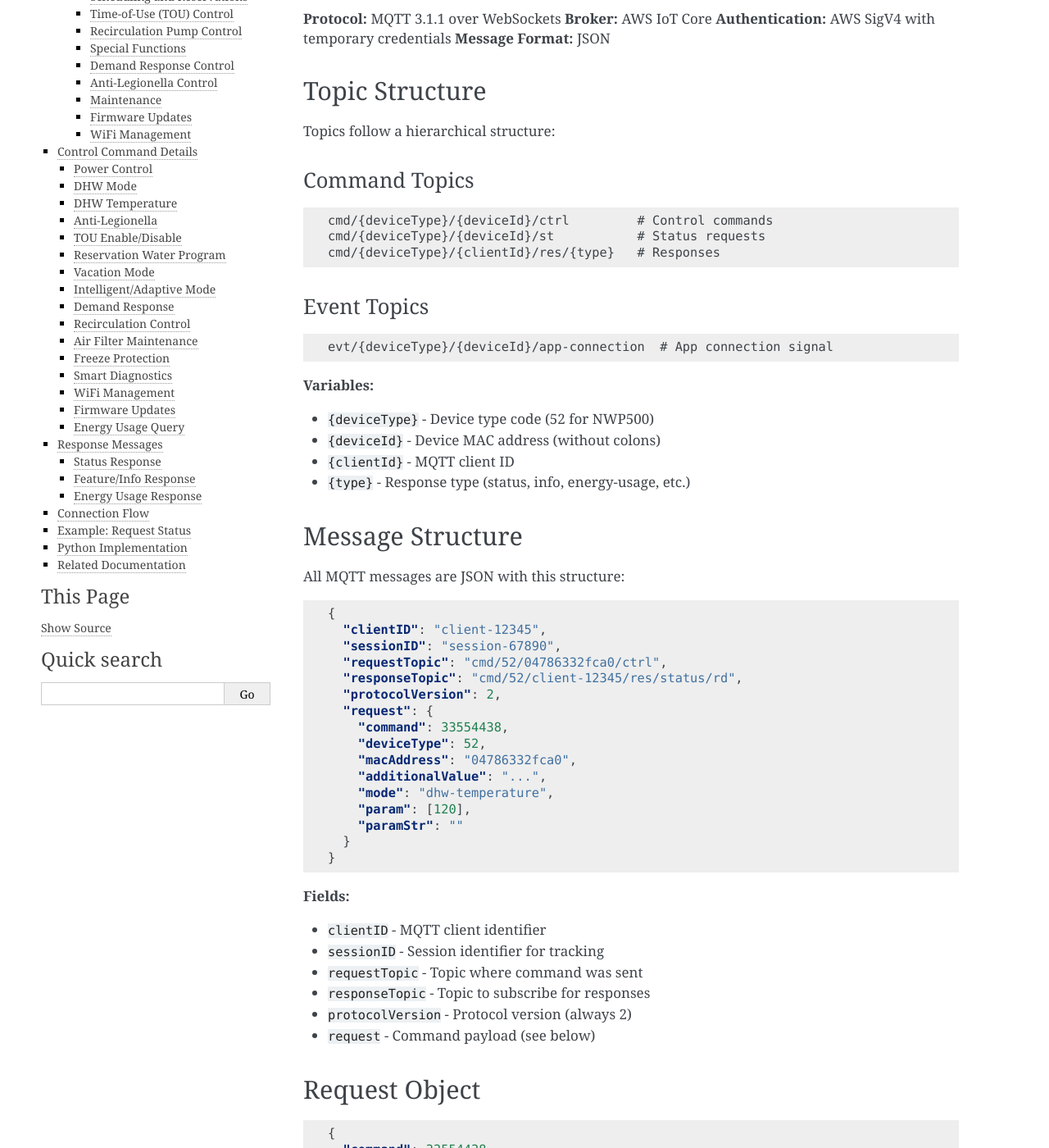
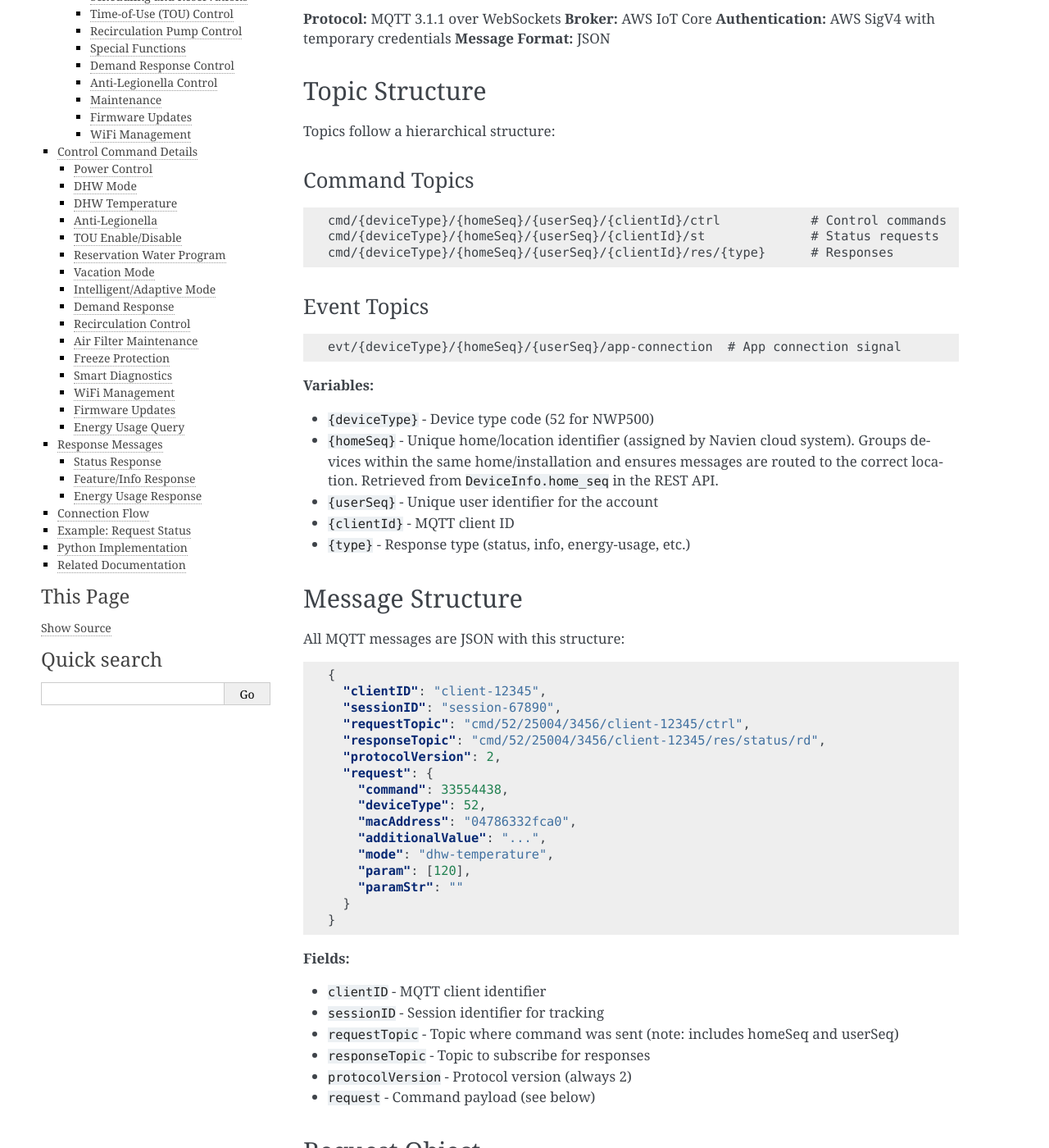
Before and after one commit to eman/nwp500-python, a Sphinx documentation site: the page built from docs/protocol/mqtt_protocol.rst, in a window 1280 px wide and 1400 px high, scrolled down 361 px. Shown: the whole window at 82% size. Built offline with Sphinx 7.4.7, drawn with Linux system fonts in a browser that asks for light colours.

Commit message:
docs: clarify homeSeq field purpose and MQTT topic routing
- Enhanced DeviceInfo.home_seq description in models.rst
  to explain it's a unique home/location identifier used for MQTT message routing
- Added response fields documentation in rest_api.rst
  clarifying homeSeq's role in MQTT topic format
- Corrected MQTT topic structure in mqtt_protocol.rst
  with accurate format including homeSeq and userSeq parameters
- Updated example MQTT message to show realistic topic structure
- Clarified homeSeq groups devices within same home/installation

```diff
--- a/docs/protocol/mqtt_protocol.rst
+++ b/docs/protocol/mqtt_protocol.rst
@@ -28,21 +28,24 @@ Command Topics
 
 .. code-block:: text
 
-   cmd/{deviceType}/{deviceId}/ctrl         # Control commands
-   cmd/{deviceType}/{deviceId}/st           # Status requests
-   cmd/{deviceType}/{clientId}/res/{type}   # Responses
+   cmd/{deviceType}/{homeSeq}/{userSeq}/{clientId}/ctrl            # Control commands
+   cmd/{deviceType}/{homeSeq}/{userSeq}/{clientId}/st              # Status requests
+   cmd/{deviceType}/{homeSeq}/{userSeq}/{clientId}/res/{type}      # Responses
 
 Event Topics
 ------------
 
 .. code-block:: text
 
-   evt/{deviceType}/{deviceId}/app-connection  # App connection signal
+   evt/{deviceType}/{homeSeq}/{userSeq}/app-connection  # App connection signal
 
 **Variables:**
 
 * ``{deviceType}`` - Device type code (52 for NWP500)
-* ``{deviceId}`` - Device MAC address (without colons)
+* ``{homeSeq}`` - Unique home/location identifier (assigned by Navien cloud system).
+  Groups devices within the same home/installation and ensures messages are routed to the
+  correct location. Retrieved from ``DeviceInfo.home_seq`` in the REST API.
+* ``{userSeq}`` - Unique user identifier for the account
 * ``{clientId}`` - MQTT client ID
 * ``{type}`` - Response type (status, info, energy-usage, etc.)
 
@@ -56,8 +59,8 @@ All MQTT messages are JSON with this structure:
    {
      "clientID": "client-12345",
      "sessionID": "session-67890",
-     "requestTopic": "cmd/52/04786332fca0/ctrl",
-     "responseTopic": "cmd/52/client-12345/res/status/rd",
+     "requestTopic": "cmd/52/25004/3456/client-12345/ctrl",
+     "responseTopic": "cmd/52/25004/3456/client-12345/res/status/rd",
      "protocolVersion": 2,
      "request": {
        "command": 33554438,
@@ -74,7 +77,7 @@ All MQTT messages are JSON with this structure:
 
 * ``clientID`` - MQTT client identifier
 * ``sessionID`` - Session identifier for tracking
-* ``requestTopic`` - Topic where command was sent
+* ``requestTopic`` - Topic where command was sent (note: includes homeSeq and userSeq)
 * ``responseTopic`` - Topic to subscribe for responses
 * ``protocolVersion`` - Protocol version (always 2)
 * ``request`` - Command payload (see below)
--- a/docs/python_api/models.rst
+++ b/docs/python_api/models.rst
@@ -89,7 +89,10 @@ Device identification and connection information.
 
    **Fields:**
 
-   * ``home_seq`` (int) - Home sequence number
+   * ``home_seq`` (int) - Unique home/location identifier used for MQTT message routing.
+     Each home/installation receives a unique sequence number from the Navien cloud
+     system. This value is included in all MQTT topic paths to route commands and
+     status updates to the correct location.
    * ``mac_address`` (str) - MAC address (without colons)
    * ``additional_value`` (str) - Additional identifier
    * ``device_type`` (int) - Device type code (52 for NWP500)
```
Also changed, not shown: docs/protocol/rest_api.rst (+7 -0 lines).
